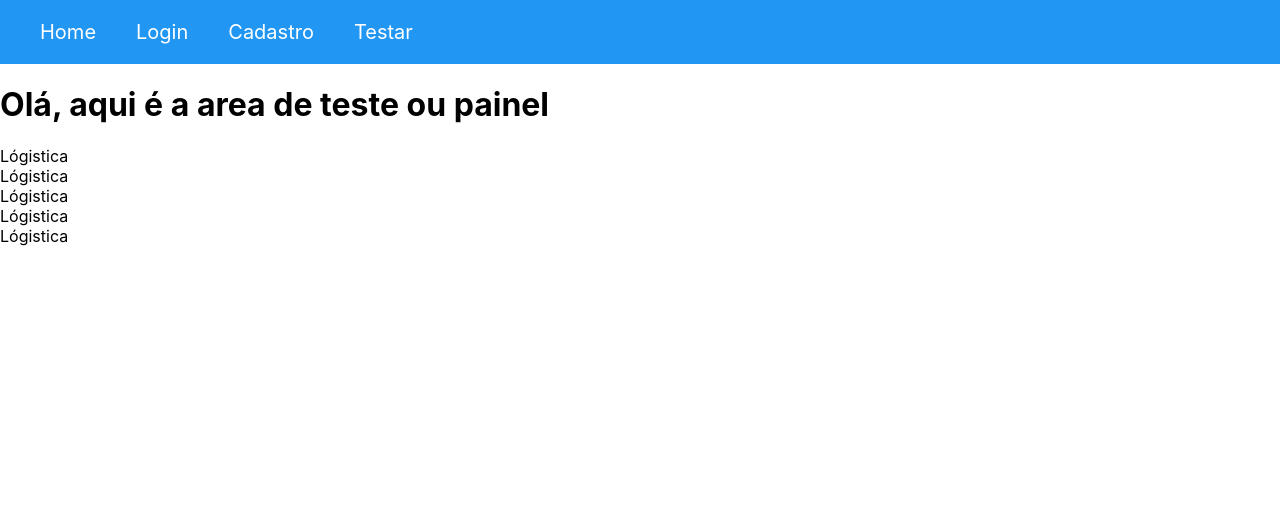
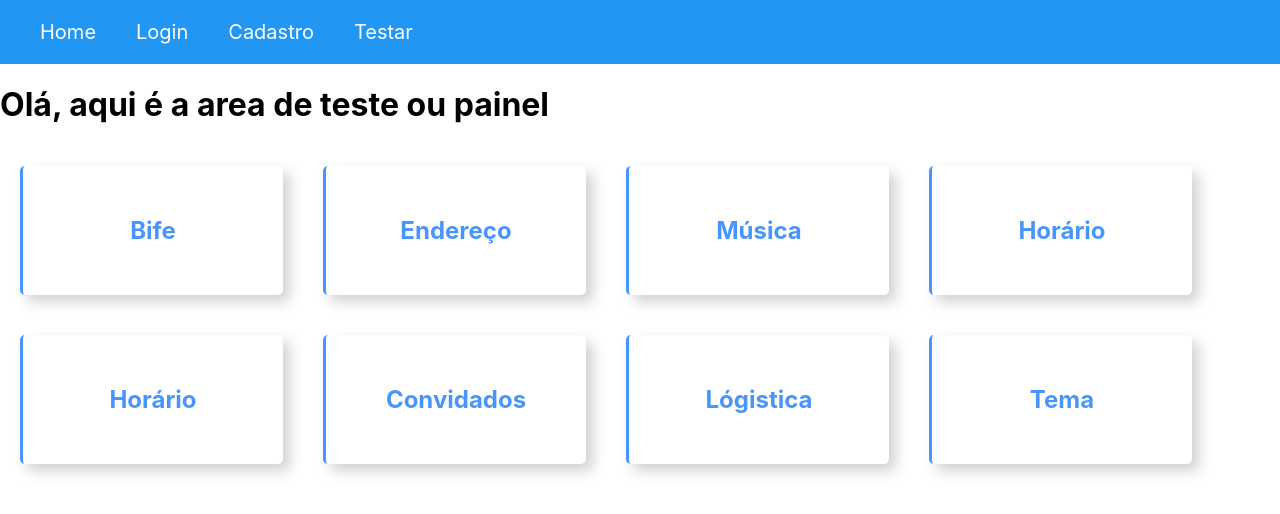
Before and after one commit to tainamiranda2/PubFiction-React, a React (Vite) app: page /step3 in a window 1280 px wide. Shown: the top 514 px of the page. Built offline with nearby package versions, Linux system fonts and the light colour scheme.

Commit message:
Melhando o visual do car

```diff
--- /dev/null
+++ b/src/components/Card2/Card2.jsx
@@ -0,0 +1 @@
+import React from 'react';
--- /dev/null
+++ b/src/components/card/Card.jsx
@@ -0,0 +1,20 @@
+import React from 'react';
+import * as C from './styles';
+
+function Card ({text}){
+
+return (
+    <C.Container>
+    <div className='row'>
+        <div className='card green'>
+                <h2>{text}</h2>
+
+        </div>
+    </div>
+
+
+    </C.Container>
+)
+}
+
+export default Card;
--- /dev/null
+++ b/src/components/card/styles.js
@@ -0,0 +1,27 @@
+import styled from 'styled-components';
+
+export  const Container = styled.div`
+ display:inline-flex;
+
+.card{
+   text-align:center;
+    border-radius:5px;
+    box-shadow: 7px 7px 13px 0px rgba(50, 50, 50, 0.22);
+  padding: 30px;
+  margin: 20px;
+  width: 200px;
+  transition: all 0.3s ease-out;
+  color:#4895ff;
+  border-left: 3px solid #4895ff;
+}
+
+.card:hover {
+  transform: translateY(-5px);
+  cursor: pointer;
+  background:#4895ff;
+  color:#fff;
+  border-left: 3px solid #fff;
+
+}
+
+`;
--- a/src/pages/Painel/index.jsx
+++ b/src/pages/Painel/index.jsx
@@ -1,14 +1,19 @@
 import React from 'react';
+import Card from "../../components/card/Card";
 
 export const Painel=()=>{
   return (
     <>
     <h1>Olá, aqui é a area de teste ou painel</h1>
-     <div>Lógistica</div>
-     <div>Lógistica</div>
-     <div>Lógistica</div>
-     <div>Lógistica</div>
-     <div>Lógistica</div>
+
+<Card text="Bife"/>
+<Card text="Endereço"/>
+<Card text="Música"/>
+<Card text="Horário"/>
+<Card text="Horário"/>
+<Card text="Convidados"/>
+<Card text="Lógistica"/>
+<Card text="Tema"/>
 
     </>
   )
```
